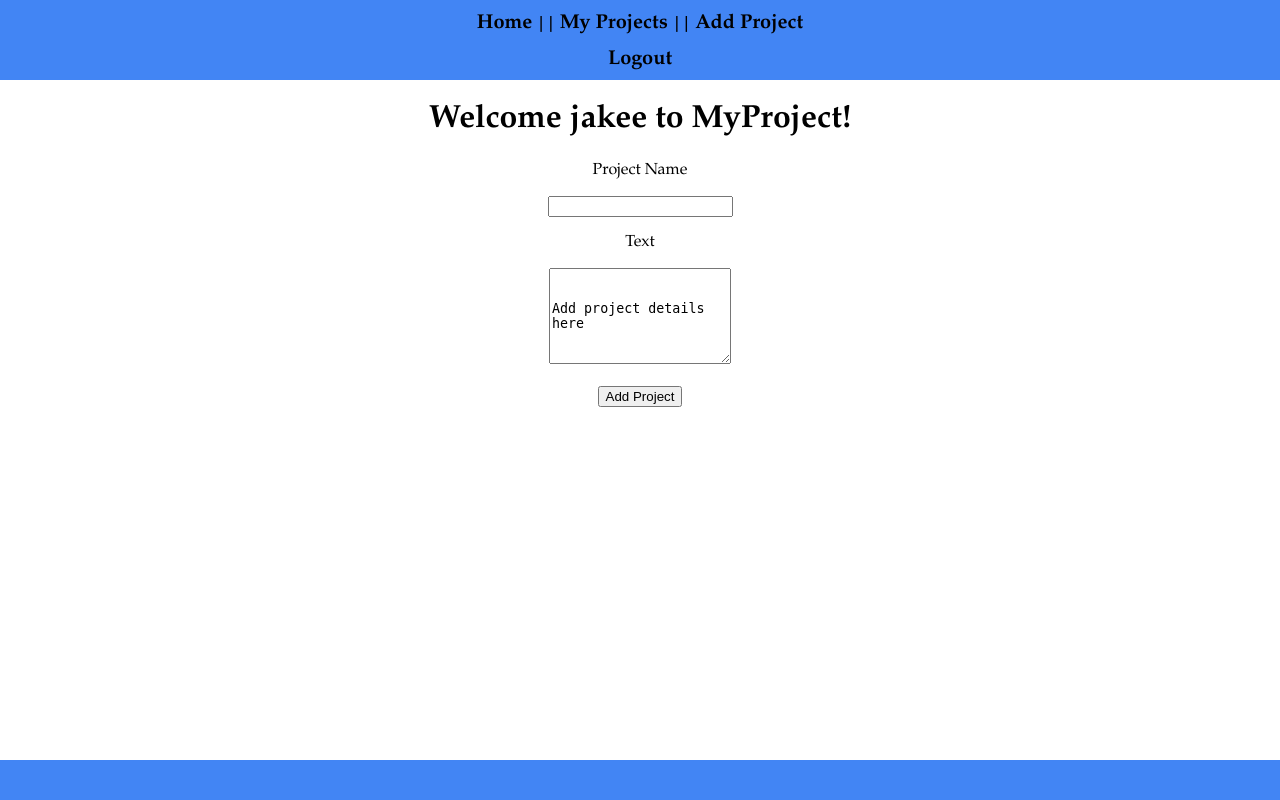
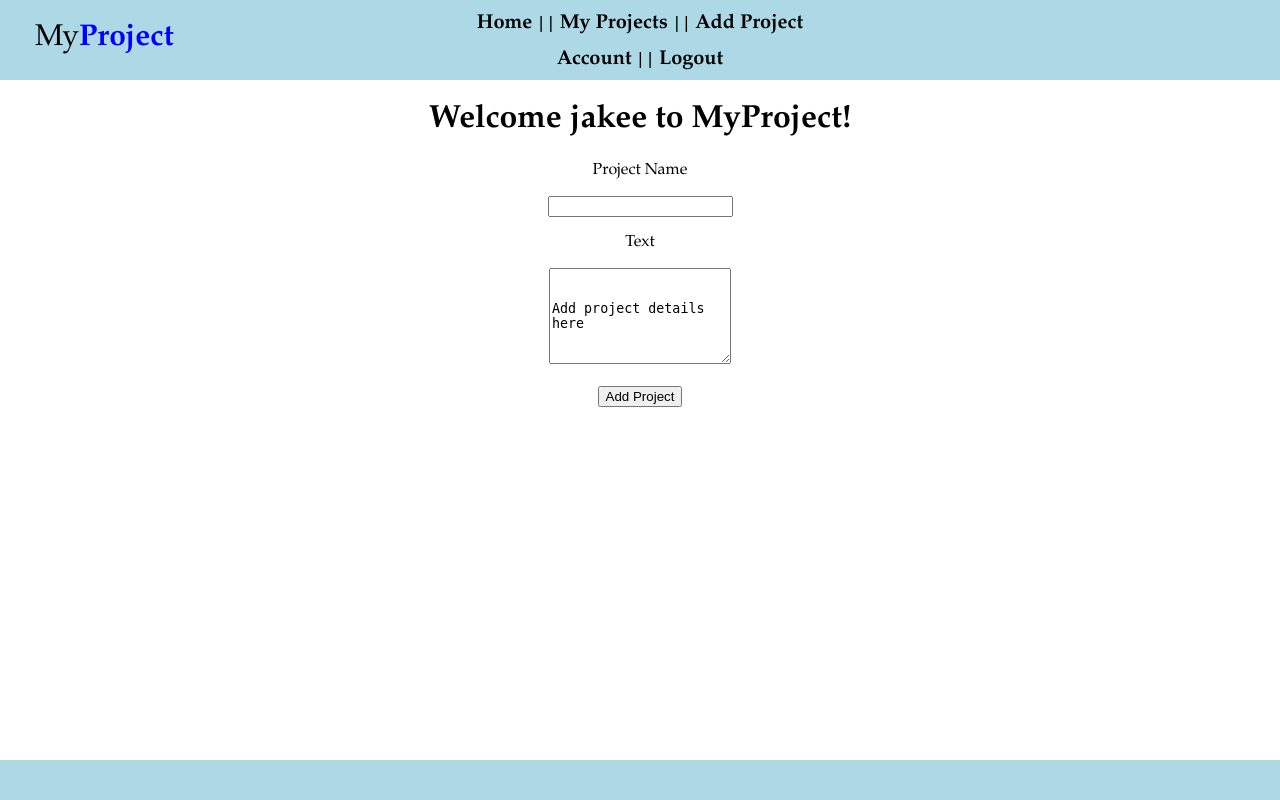
Before and after one commit to jakeearing/MyProject-Web-Application, a Flask app: page /projects/new in a window 1280 px wide. Run offline with Flask 2, Linux system fonts and the light colour scheme; a user stored in the database is signed in.

Commit message:
Logo added, css updated for footer
Logo added as an <a> element that links to the home page, footer css updated.

```diff
--- a/static/style.css
+++ b/static/style.css
@@ -9,10 +9,21 @@ body {
 header {
     top: 0;
 }
+.logo {
+    position: absolute;
+    top: -10px;
+    left: 35px;
+    width: fit-content;
+    display: inline-block;
+}
+.logo p {
+    font-weight: 2;
+    font-size: 30px;
+}
 header, footer {
     position: absolute;
     left: 0;
-    background-color: #4285f4;
+    background-color: lightblue;
     width: 100%;
     margin: 0;
     font-weight: bold;
--- a/templates/account/login.html
+++ b/templates/account/login.html
@@ -10,6 +10,9 @@
     </head>
     <body>
         <header>
+            <a href="/"><div class = "logo">
+                <p>My<span style="color:blue;"><b>Project</b></span></p>
+            </div></a>
             <nav>
                 <a href="/">Home</a> ||
                 <a href="/projects">My Projects</a> ||
@@ -17,6 +20,7 @@
             </nav>
         {% if user %}
             <nav>
+                <a href="{{ url_for('account') }}">Account</a> ||
                 <a href="{{ url_for('logout') }}">Logout</a>
             </nav>
         {% else %}
--- a/templates/account/register.html
+++ b/templates/account/register.html
@@ -10,6 +10,9 @@
     </head>
     <body>
         <header>
+            <a href="/"><div class = "logo">
+                <p>My<span style="color:blue;"><b>Project</b></span></p>
+            </div></a>
             <nav>
                 <a href="/">Home</a> ||
                 <a href="/projects">My Projects</a> ||
@@ -17,6 +20,7 @@
             </nav>
         {% if user %}
             <nav>
+                <a href="{{ url_for('account') }}">Account</a> ||
                 <a href="{{ url_for('logout') }}">Logout</a>
             </nav>
         {% else %}
--- a/templates/index.html
+++ b/templates/index.html
@@ -10,6 +10,9 @@
     </head>
     <body>
         <header>
+            <a href="/"><div class = "logo">
+                <p>My<span style="color:blue;"><b>Project</b></span></p>
+            </div></a>
             <nav>
                 <a href="/">Home</a> ||
                 <a href="/projects">My Projects</a> ||
@@ -17,6 +20,7 @@
             </nav>
         {% if user %}
             <nav>
+                <a href="{{ url_for('account') }}">Account</a> ||
                 <a href="{{ url_for('logout') }}">Logout</a>
             </nav>
         {% else %}
@@ -35,6 +39,7 @@
         <nav> <a href="/projects">All Projects</a> </nav>
         </div>
         <footer>
+            <p>Copywrite MyProject &#169;</p>
         </footer>
     </body>
 </html>
--- a/templates/project/new.html
+++ b/templates/project/new.html
@@ -10,6 +10,9 @@
     </head>
     <body>
         <header>
+            <a href="/"><div class = "logo">
+                <p>My<span style="color:blue;"><b>Project</b></span></p>
+            </div></a>
             <nav>
                 <a href="/">Home</a> ||
                 <a href="/projects">My Projects</a> ||
@@ -17,6 +20,7 @@
             </nav>
         {% if user %}
             <nav>
+                <a href="{{ url_for('account') }}">Account</a> ||
                 <a href="{{ url_for('logout') }}">Logout</a>
             </nav>
         {% else %}
@@ -49,7 +53,7 @@
             {% if project %}
             <p>
                 {% if project.imageUrl %}
-                    <input type="text" value='{{project.title}}'/>
+                    <input type="text" value='{{project.imageURL}}'/>
                 {% else %}
                     <input type="text" placeholder="Add Image URL"/>
                 {% endif %}
--- a/templates/project/projects.html
+++ b/templates/project/projects.html
@@ -10,6 +10,9 @@
     </head>
     <body>
         <header>
+            <a href="/"><div class = "logo">
+                <p>My<span style="color:blue;"><b>Project</b></span></p>
+            </div></a>
             <nav>
                 <a href="/">Home</a> ||
                 <a href="/projects">My Projects</a> ||
@@ -17,6 +20,7 @@
             </nav>
         {% if user %}
             <nav>
+                <a href="{{ url_for('account') }}">Account</a> ||
                 <a href="{{ url_for('logout') }}">Logout</a>
             </nav>
         {% else %}
@@ -29,8 +33,6 @@
 
     <div class=content>
         <h1>Welcome {% if user %}{{user}}{% endif %} to MyProject!</h1>
-
-
 
         <h1>My Projects</h1>
         {% for project in projects%}
```
Also changed, not shown: templates/account/account.html (+33 -0 lines), templates/project/project.html (+7 -3 lines).
